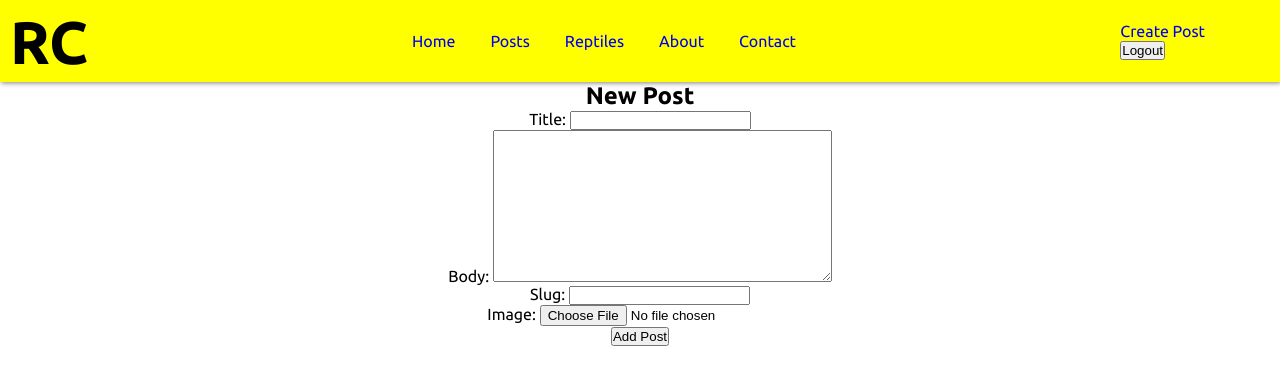
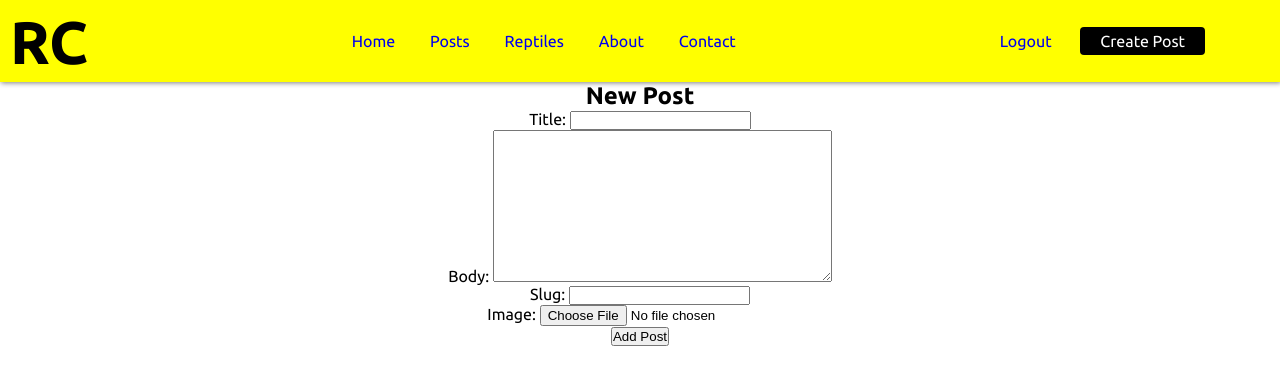
Before and after one commit to Jawrynx/ReptileCorner, a Django app: page /posts/new-post/ in a window 1280 px wide. Shown: the top 385 px of the page. Run offline with Django 5.2, Linux system fonts and the light colour scheme; a user stored in the database is signed in; some libraries are stand-ins or nearby versions.

Commit message:
Added consistent styling for Nav buttons on desktop

```diff
--- a/static/css/style.css
+++ b/static/css/style.css
@@ -358,10 +358,11 @@ ul{
         margin-right: 25px;
     }
 
-    #register-button {
+    .dark-button {
         color: white;
         background-color: black;
         padding: 5px 20px;
+        border-radius: 4px;
     }
 
     /* Home page User Area */
--- a/templates/layout.html
+++ b/templates/layout.html
@@ -34,10 +34,7 @@
                 </div>
                 {% if user.is_authenticated %}
                     <li><a href="{% url 'posts:new-post' %}">Create Post</a></li>
-                    <form class="logout" action="{% url 'users:logout' %}" method="post">
-                        {% csrf_token %}
-                        <button class="logout-button">Logout</button>
-                    </form>
+                    <li><a href="{% url 'users:logout' %}" class="logout-button">Logout</a></li>
                 {% else %}
                     <li><a href="{% url 'users:register' %}">Register</a></li>
                     <li><a href="{% url 'users:login' %}">Login</a></li>
@@ -56,14 +53,11 @@
          </div>
          <div class="desktop-user-links">
             {% if user.is_authenticated %}
-                <a href="{% url 'posts:new-post' %}">Create Post</a>
-                <form class="logout" action="{% url 'users:logout' %}" method="post">
-                    {% csrf_token %}
-                    <button class="logout-button">Logout</button>
-                </form>
+                <a href="{% url 'users:logout' %}" class="logout-button">Logout</a>
+                <a href="{% url 'posts:new-post' %}" class="dark-button">Create Post</a>
             {% else %}
                 <a href="{% url 'users:login' %}">Login</a>
-                <a href="{% url 'users:register' %}" id="register-button">REGISTER</a>
+                <a href="{% url 'users:register' %}" class="dark-button">REGISTER</a>
             {% endif %}
          </div>
     </header>
--- a/users/views.py
+++ b/users/views.py
@@ -28,6 +28,5 @@ def login_view(request):
     return render(request, 'users/login.html', { "form": form })
 
 def logout_view(request):
-    if request.method == "POST":
-        logout(request)
-        return redirect("posts:list")
+    logout(request)
+    return redirect("posts:list")
```
Also changed, not shown: db.sqlite3.
